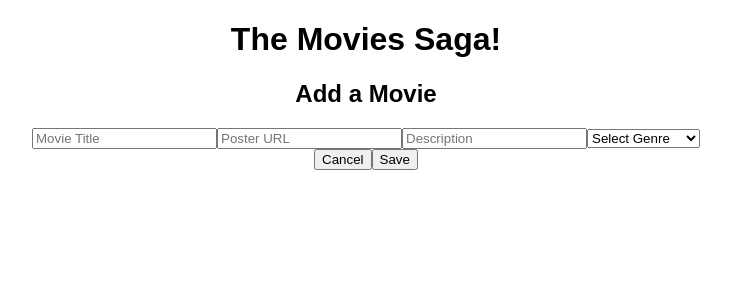
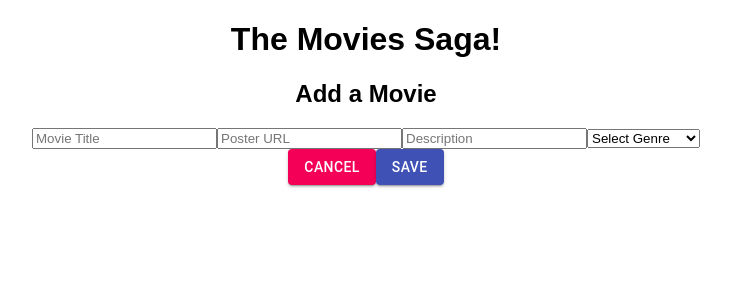
Before and after one commit to s-piper/weekend-movie-sagas, a React (Create React App) app: page /#/movie in a window 1280 px wide. Shown: the top 300 px of the page, without its empty margins (274-1005 px from the left). Built offline with nearby package versions, Linux system fonts and the light colour scheme.

Commit message:
limited width of movie titles, added material ui to buttons

```diff
--- a/src/components/AddMovie/AddMovie.jsx
+++ b/src/components/AddMovie/AddMovie.jsx
@@ -1,8 +1,11 @@
 import React, { useState } from 'react';
 import { useDispatch } from 'react-redux';
-import {useHistory} from 'react-router-dom'
+import { useHistory } from 'react-router-dom'
+import Button from '@material-ui/core/Button';
+import TextField from '@material-ui/core/TextField';
 
-function AddMovie (){
+
+function AddMovie() {
 
     const history = useHistory();
     const dispatch = useDispatch();
@@ -13,21 +16,21 @@ function AddMovie (){
     const [desc, setDesc] = useState('');
     const [genre, setGenre] = useState(0);
 
-    const handleSave = () =>{
+    const handleSave = () => {
         //Consolidates input data into object headed to router
-        const newMovie ={
+        const newMovie = {
             title: newTitle,
             poster: url,
             description: desc,
             genre_id: genre
         }
         //Sends object to router
-        dispatch({type:'ADD_MOVIE', payload: newMovie});
+        dispatch({ type: 'ADD_MOVIE', payload: newMovie });
         //Returns users to MovieList
         history.push('/');
     }
 
-    return(
+    return (
 
         <div>
             <h2>Add a Movie</h2>
@@ -35,15 +38,15 @@ function AddMovie (){
                 <input
                     required
                     placeholder="Movie Title"
-                onChange={(event) => setNewTitle(event.target.value)}/>
+                    onChange={(event) => setNewTitle(event.target.value)} />
                 <input
                     required
                     placeholder="Poster URL"
-                onChange={(event) => setUrl(event.target.value)}/>
+                    onChange={(event) => setUrl(event.target.value)} />
                 <input
                     required
                     placeholder="Description"
-                onChange={(event) => setDesc(event.target.value)}/>
+                    onChange={(event) => setDesc(event.target.value)} />
                 <select onChange={(event) => setGenre(event.target.value)}>
                     <option id="default">Select Genre</option>
                     <option id="Adventure" value="1">Adventure</option>
@@ -62,12 +65,18 @@ function AddMovie (){
                 </select>
             </form>
             <div>
-                <button onClick={()=> history.push('./')}>
+                <Button
+                    variant="contained"
+                    color="secondary"
+                    onClick={() => history.push('./')}>
                     Cancel
-                </button>
-                <button onClick={handleSave}>
+                </Button>
+                <Button
+                    variant="contained"
+                    color="primary"
+                    onClick={handleSave}>
                     Save
-                </button>
+                </Button>
             </div>
 
         </div>
--- a/src/components/Details/Details.jsx
+++ b/src/components/Details/Details.jsx
@@ -1,6 +1,8 @@
 import React, { useEffect } from 'react';
 import { useSelector, useDispatch } from 'react-redux'
 import { useHistory } from 'react-router-dom';
+import Button from '@material-ui/core/Button';
+
 
 function Details() {
 
@@ -22,13 +24,14 @@ function Details() {
 
     return (
         <div>
-            <h3> Movie Details</h3>
+            <h2> Movie Details</h2>
             <div className="poster">
             {/* maps out the returned genres from DB */}
             <img src={movieInfo.poster} width="185" height="274" />
             </div>
 
-            <button onClick={goBack}>Back to List</button>
+            <Button variant="contained" color="primary" onClick={goBack}>Back to List</Button>
+
             <div className="genre">
                 <h4>Genres</h4>
                 <p>
--- a/src/components/MovieList/MovieList.css
+++ b/src/components/MovieList/MovieList.css
@@ -2,3 +2,7 @@
     display : flex;
     flex-wrap: wrap;
 }
+h3 {
+    display: block;
+    width: 274px
+}
--- a/src/components/MovieList/MovieList.jsx
+++ b/src/components/MovieList/MovieList.jsx
@@ -2,6 +2,7 @@ import React, { useEffect } from 'react';
 import { useDispatch, useSelector } from 'react-redux';
 import {useHistory} from 'react-router-dom'
 import './MovieList.css'
+import Button from '@material-ui/core/Button';
 
 function MovieList() {
 
@@ -31,9 +32,12 @@ function MovieList() {
         <main>
             <h1>MovieList</h1>
             <div>
-                <button onClick ={event => history.push('/movie')}>
-                    Add New Movie
-                </button>
+                <Button
+                    variant="contained"
+                    color="primary"
+                    onClick ={event => history.push('/movie')}>
+                        Add New Movie
+                </Button>
             </div>
             <section className="movies">
                 {movies.map(movie => {
```
Lines whose indentation alone changed are shown as unchanged.
